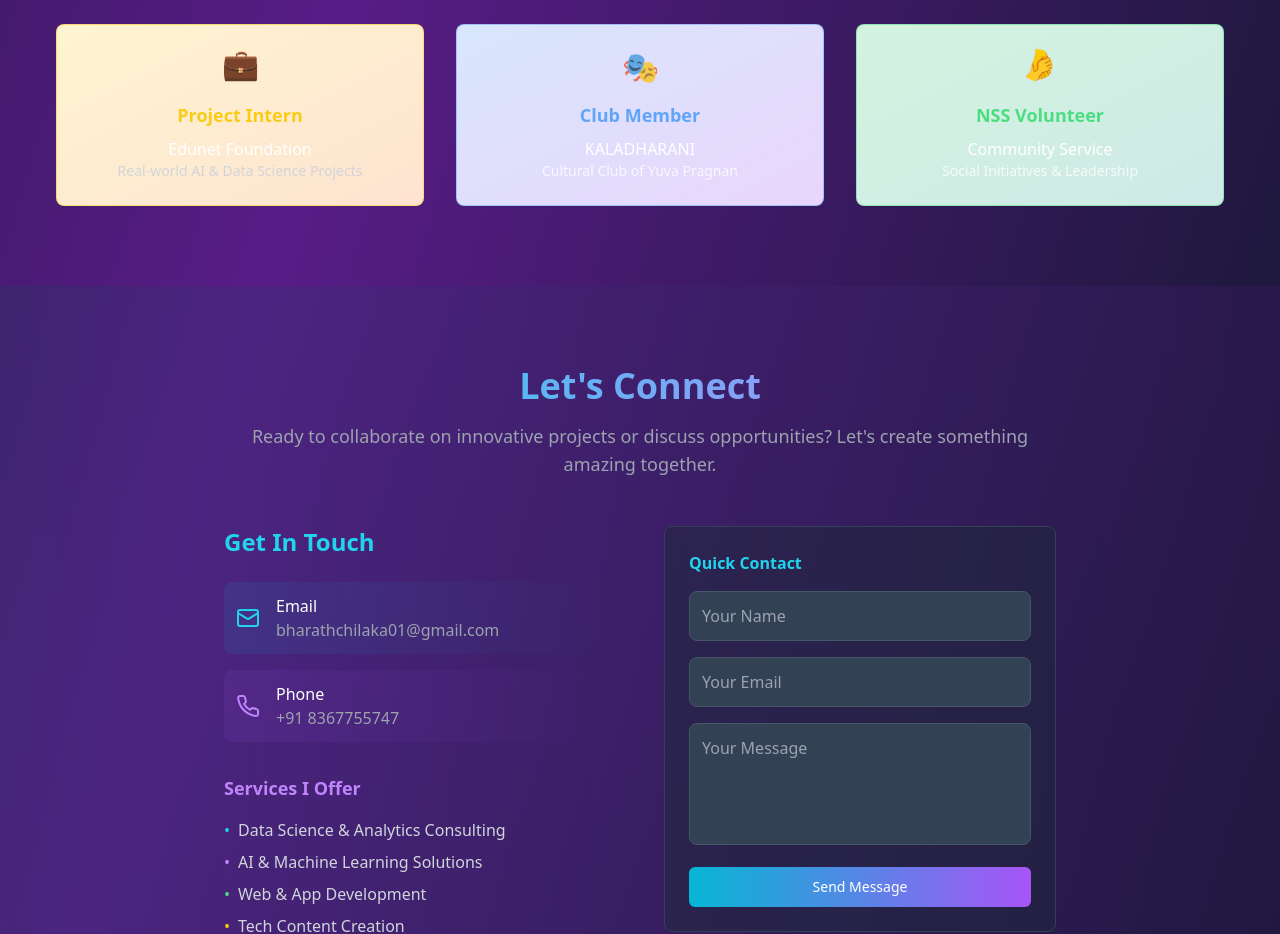
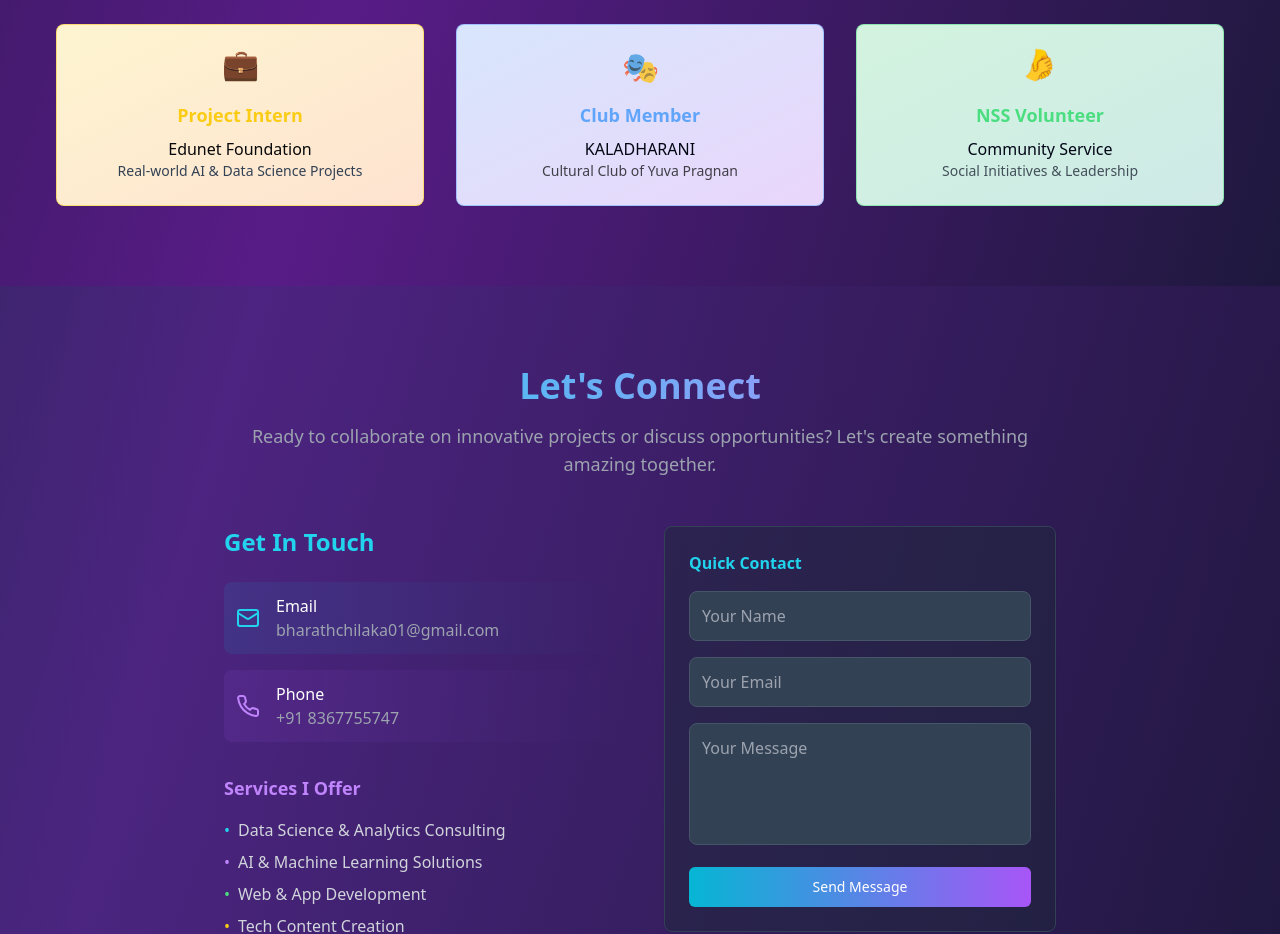
Before and after one commit to Bobby-111/bharath-portfolio, a React (Vite) app: page / in a window 1280 px wide. Shown: the part 3200-4134 px from the top of the page. Built offline with nearby package versions, Linux system fonts and the light colour scheme.

Commit message:
Visual edit in Lovable
Edited UI in Lovable

```diff
--- a/src/pages/Index.tsx
+++ b/src/pages/Index.tsx
@@ -404,8 +404,8 @@ const Index = () => {
               <CardContent className="p-6 text-center">
                 <div className="text-3xl mb-4 animate-bounce">💼</div>
                 <h3 className="font-bold text-lg mb-2 text-yellow-400">Project Intern</h3>
-                <p className="font-medium text-white">Edunet Foundation</p>
-                <p className="text-sm text-gray-300">Real-world AI & Data Science Projects</p>
+                <p className="font-medium text-zinc-950">Edunet Foundation</p>
+                <p className="text-sm text-slate-700">Real-world AI & Data Science Projects</p>
               </CardContent>
             </Card>
 
@@ -413,8 +413,8 @@ const Index = () => {
               <CardContent className="p-6 text-center">
                 <div className="text-3xl mb-4 animate-pulse">🎭</div>
                 <h3 className="font-bold text-lg mb-2 text-blue-400">Club Member</h3>
-                <p className="font-medium">KALADHARANI</p>
-                <p className="text-sm opacity-80">Cultural Club of Yuva Pragnan</p>
+                <p className="font-medium text-gray-950">KALADHARANI</p>
+                <p className="text-sm opacity-80 text-zinc-900">Cultural Club of Yuva Pragnan</p>
               </CardContent>
             </Card>
 
@@ -422,8 +422,8 @@ const Index = () => {
               <CardContent className="p-6 text-center">
                 <div className="text-3xl mb-4 animate-spin-slow">🤝</div>
                 <h3 className="font-bold text-lg mb-2 text-green-400">NSS Volunteer</h3>
-                <p className="font-medium">Community Service</p>
-                <p className="text-sm opacity-80">Social Initiatives & Leadership</p>
+                <p className="font-medium text-slate-950">Community Service</p>
+                <p className="opacity-80 text-sm text-gray-800">Social Initiatives & Leadership</p>
               </CardContent>
             </Card>
           </div>
```
